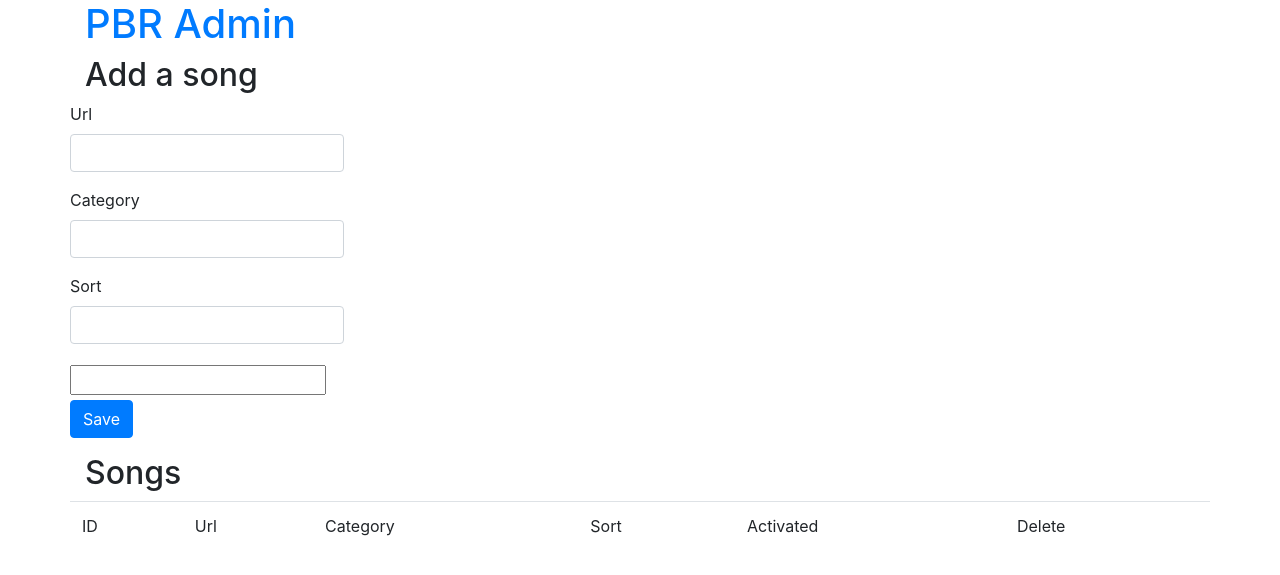
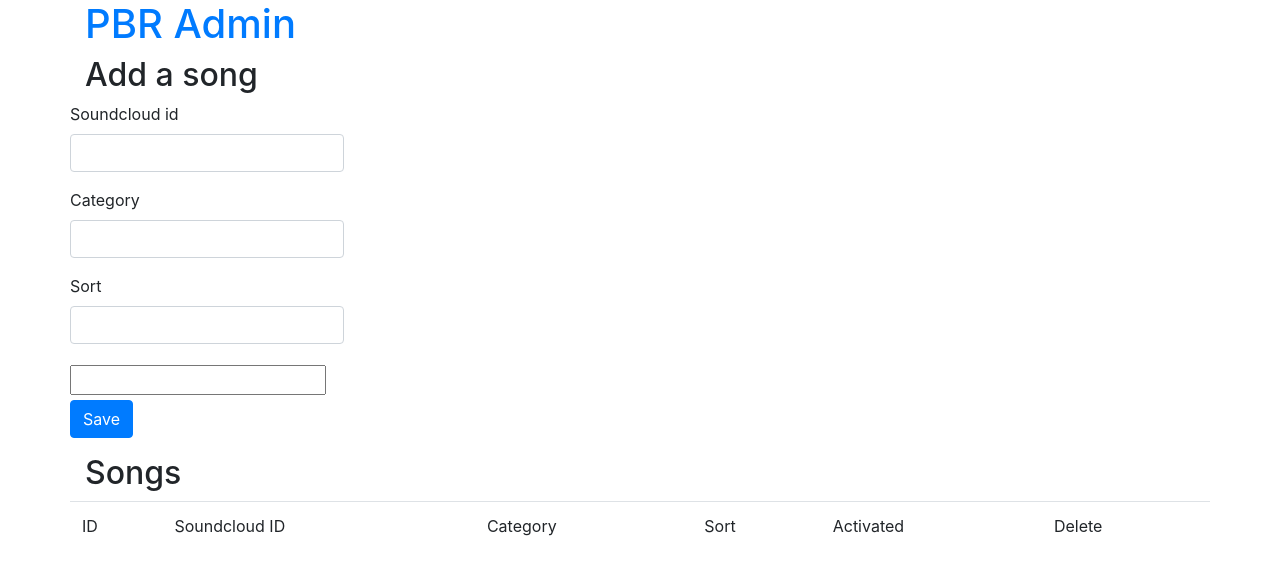
Before and after one commit to Dowdow/pbr, a Symfony app: template templates/admin/songs.html.twig in a window 1280 px wide. Shown: the top 575 px of the page. Run offline with Twig, Linux system fonts and the light colour scheme; the template is opened without the code that fills it, so the values that code supplies are empty; form fields are guessed from the names that the template uses; some libraries are stand-ins or nearby versions.

Commit message:
Change to Soundcloud ID

```diff
--- a/assets/js/components/Home.jsx
+++ b/assets/js/components/Home.jsx
@@ -17,7 +17,7 @@ const Home = (props) =>
                             scrolling="no"
                             frameBorder="no"
                             allow="autoplay"
-                            src={props.songs[0]}/>
+                            src={`https://w.soundcloud.com/player/?url=https%3A//api.soundcloud.com/tracks/${props.songs[0]}&color=%23ff5500&auto_play=false&hide_related=false&show_comments=true&show_user=true&show_reposts=false&show_teaser=true`}/>
                 </div> : ''}
             {props.mixes.length > 0 ?
                 <div>
@@ -27,7 +27,7 @@ const Home = (props) =>
                             scrolling="no"
                             frameBorder="no"
                             allow="autoplay"
-                            src={props.mixes[0]}/>
+                            src={`https://w.soundcloud.com/player/?url=https%3A//api.soundcloud.com/tracks/${props.mixes[0]}&color=%23ff5500&auto_play=false&hide_related=false&show_comments=true&show_user=true&show_reposts=false&show_teaser=true`}/>
                 </div> : ''}
         </section>
         <section className="home_video">
--- a/assets/js/components/Songs.jsx
+++ b/assets/js/components/Songs.jsx
@@ -12,18 +12,18 @@ const Songs = (props) =>
                         scrolling="no"
                         frameBorder="no"
                         allow="autoplay"
-                        src={song}/>)}
+                        src={`https://w.soundcloud.com/player/?url=https%3A//api.soundcloud.com/tracks/${song}&color=%23ff5500&auto_play=false&hide_related=false&show_comments=true&show_user=true&show_reposts=false&show_teaser=true`}/>)}
         </section>
         <section>
             <h2>Mixes</h2>
-            {props.mixes.map((song, index) =>
+            {props.mixes.map((mix, index) =>
                 <iframe key={index}
                         width="95%"
                         height="166"
                         scrolling="no"
                         frameBorder="no"
                         allow="autoplay"
-                        src={song}/>)}
+                        src={`https://w.soundcloud.com/player/?url=https%3A//api.soundcloud.com/tracks/${mix}&color=%23ff5500&auto_play=false&hide_related=false&show_comments=true&show_user=true&show_reposts=false&show_teaser=true`}/>)}
         </section>
     </div>
 ;
--- a/assets/scss/studio.scss
+++ b/assets/scss/studio.scss
@@ -59,7 +59,7 @@
 
         & iframe {
           width: 100%;
-          height: auto;
+          height: 350px;
         }
       }
     }
--- a/src/Service/Redux.php
+++ b/src/Service/Redux.php
@@ -71,7 +71,7 @@ class Redux extends \Twig_Extension
             'sort' => 'desc'
         ]);
         foreach ($songs as $song) {
-            $urls[] = $song->getUrl();
+            $urls[] = $song->getSoundcloudId();
         }
         return $urls;
     }
@@ -89,7 +89,7 @@ class Redux extends \Twig_Extension
             'sort' => 'desc'
         ]);
         foreach ($mixes as $mix) {
-            $urls[] = $mix->getUrl();
+            $urls[] = $mix->getSoundcloudId();
         }
         return $urls;
     }
--- a/src/Type/SongType.php
+++ b/src/Type/SongType.php
@@ -8,7 +8,7 @@ use Symfony\Component\Form\Extension\Core\Type\CheckboxType;
 use Symfony\Component\Form\Extension\Core\Type\ChoiceType;
 use Symfony\Component\Form\Extension\Core\Type\IntegerType;
 use Symfony\Component\Form\Extension\Core\Type\SubmitType;
-use Symfony\Component\Form\Extension\Core\Type\UrlType;
+use Symfony\Component\Form\Extension\Core\Type\TextType;
 use Symfony\Component\Form\FormBuilderInterface;
 use Symfony\Component\OptionsResolver\OptionsResolver;
 
@@ -21,7 +21,7 @@ class SongType extends AbstractType
     public function buildForm(FormBuilderInterface $builder, array $options)
     {
         $builder
-            ->add('url', UrlType::class)
+            ->add('soundcloudId', TextType::class)
             ->add('activated', CheckboxType::class)
             ->add('category', ChoiceType::class, [
                 'choices' => [
--- a/templates/admin/songs.html.twig
+++ b/templates/admin/songs.html.twig
@@ -5,8 +5,8 @@
     <div class="row">
         {{ form_start(songForm) }}
         <div class="form-group">
-            {{ form_label(songForm.url) }}
-            {{ form_widget(songForm.url, {'attr': {'class': 'form-control'}}) }}
+            {{ form_label(songForm.soundcloudId) }}
+            {{ form_widget(songForm.soundcloudId, {'attr': {'class': 'form-control'}}) }}
         </div>
         <div class="form-group">
             {{ form_label(songForm.category) }}
@@ -31,7 +31,7 @@
             <thead>
             <tr>
                 <td>ID</td>
-                <td>Url</td>
+                <td>Soundcloud ID</td>
                 <td>Category</td>
                 <td>Sort</td>
                 <td>Activated</td>
@@ -42,7 +42,7 @@
             {% for song in songs %}
                 <tr>
                     <td>{{ song.id }}</td>
-                    <td>{{ song.url|slice(0, 90) }}</td>
+                    <td>{{ song.soundcloudId }}</td>
                     <td>
                         <select class="form-control category_select" name="{{ song.id }}">
                             <option value="{{ constant('App\\Entity\\Song::CATEGORY_SONG') }}"
```
Also changed, not shown: src/Entity/Song.php (+7 -7 lines), src/Migrations/Version20190312203347.php (added, +35 -0 lines), 1 other file.
